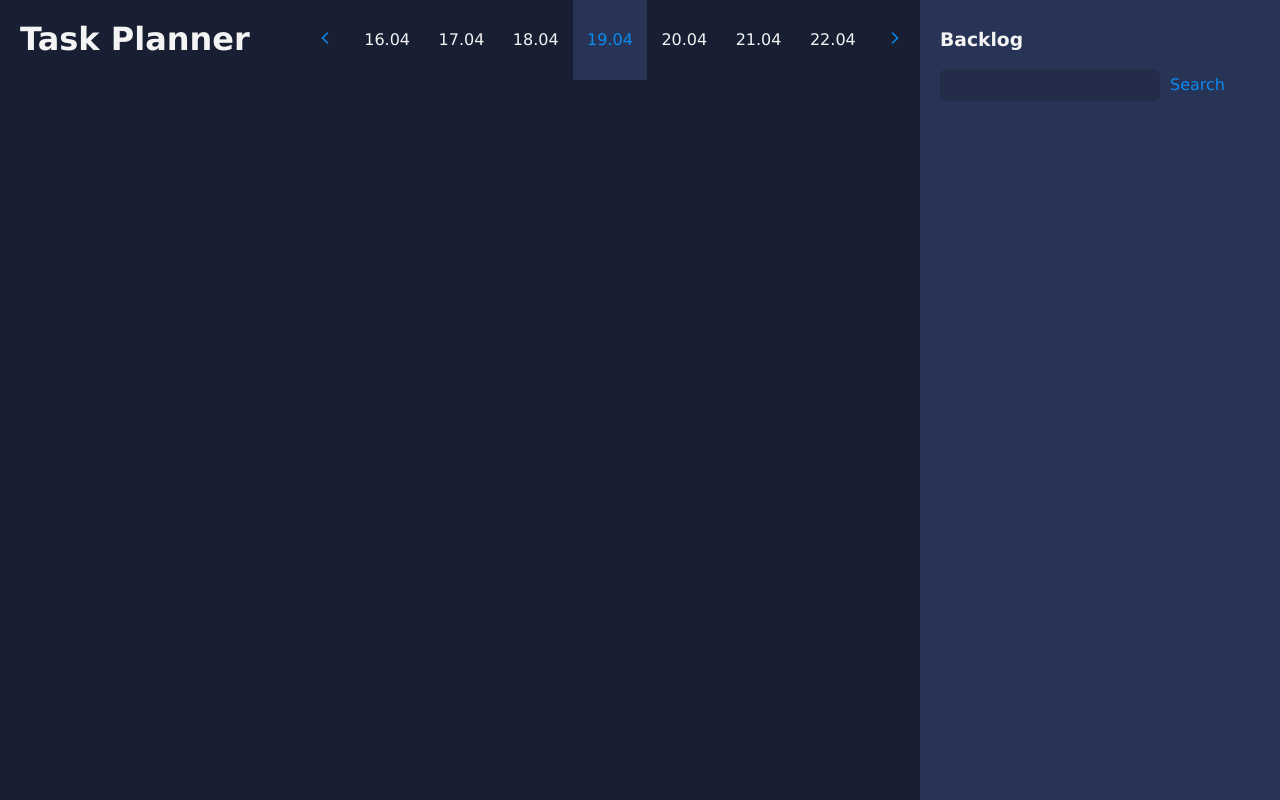
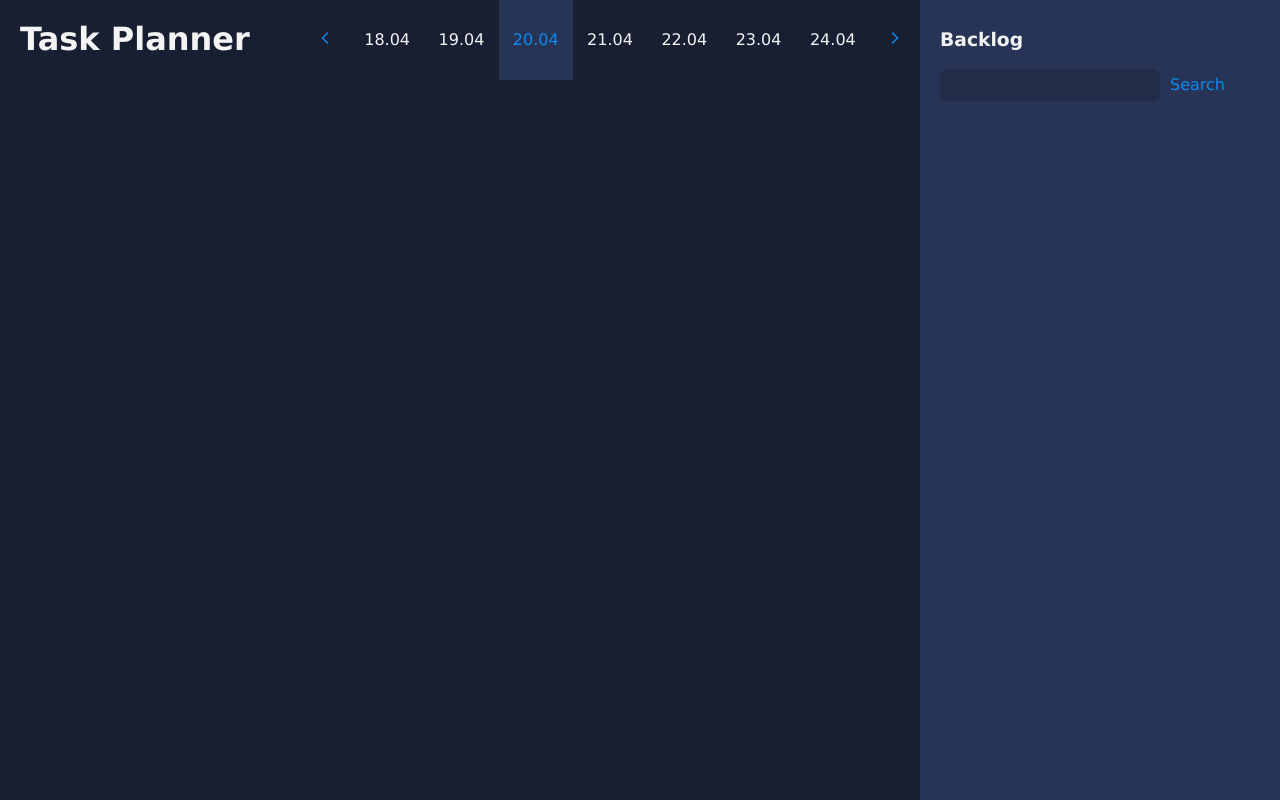
Before and after one commit to ZhukAnna/task-planner, a website built with webpack: page src/index.html in a window 1280 px wide. Built offline with nearby package versions, Linux system fonts and the light colour scheme; no server answers.

Commit message:
feat: add current week date to timeline

```diff
--- a/src/css/style.css
+++ b/src/css/style.css
@@ -79,7 +79,7 @@ body {
 
 .timeline {
   display: grid;
-  grid-template-columns: 50px repeat(7, 1fr) 50px;
+  grid-template-columns: 50px 1fr 50px;
 }
 
 .timeline_btn {
@@ -95,6 +95,11 @@ body {
 .timeline_btn:hover svg path {
   stroke: #f4f4f4;
   stroke-width: 2;
+}
+
+.timeline_wrapper {
+  display: grid;
+  grid-template-columns: repeat(7, 1fr);
 }
 
 .timeline_item {
--- a/src/index.html
+++ b/src/index.html
@@ -11,7 +11,7 @@
     <header class="header">
       <h1 class="header_title">Task Planner</h1>
       <div class="timeline">
-        <button class="timeline_btn">
+        <button class="timeline_btn timeline_btn--prev">
           <svg
             width="16"
             height="16"
@@ -27,14 +27,10 @@
             />
           </svg>
         </button>
-        <div class="timeline_item">16.04</div>
-        <div class="timeline_item">17.04</div>
-        <div class="timeline_item">18.04</div>
-        <div class="timeline_item timeline_item--today">19.04</div>
-        <div class="timeline_item">20.04</div>
-        <div class="timeline_item">21.04</div>
-        <div class="timeline_item">22.04</div>
-        <button class="timeline_btn">
+
+        <div class="timeline_wrapper"></div>
+
+        <button class="timeline_btn timeline_btn--next">
           <svg
             width="16"
             height="16"
@@ -54,8 +50,7 @@
     </header>
     <main class="main">
       <div class="main_wrapper">
-        <div class="users">
-        </div>
+        <div class="users"></div>
         <div class="cells">
           <!--           <div class="cells_item"></div>
           <div class="cells_item"></div>
--- a/src/index.js
+++ b/src/index.js
@@ -3,3 +3,4 @@ import './css/style.css';
 
 import './modules/backlog.js';
 import './modules/users.js';
+import './modules/timeline.js';
--- /dev/null
+++ b/src/modules/timeline.js
@@ -0,0 +1,21 @@
+const prevBtn = document.querySelector('.timeline_btn--prev');
+const nextBtn = document.querySelector('.timeline_btn--next');
+const timeline = document.querySelector('.timeline_wrapper');
+
+let currentDate = new Date();
+let options = { month: 'numeric', day: 'numeric' };
+let today = new Intl.DateTimeFormat('ru-RU', options).format(currentDate);
+//let week = [];
+
+for (let i = 1; i <= 7; i++) {
+  let day = new Intl.DateTimeFormat('ru-RU', options).format(
+    currentDate.setDate(currentDate.getDate() - currentDate.getDay() + i)
+  );
+  //week.push(day);
+  let date = document.createElement('div');
+  day === today? date.classList.add('timeline_item','timeline_item--today') : date.classList.add('timeline_item');
+  date.innerText = day;
+  timeline.append(date);
+}
+
+//console.log(today, week);
```
